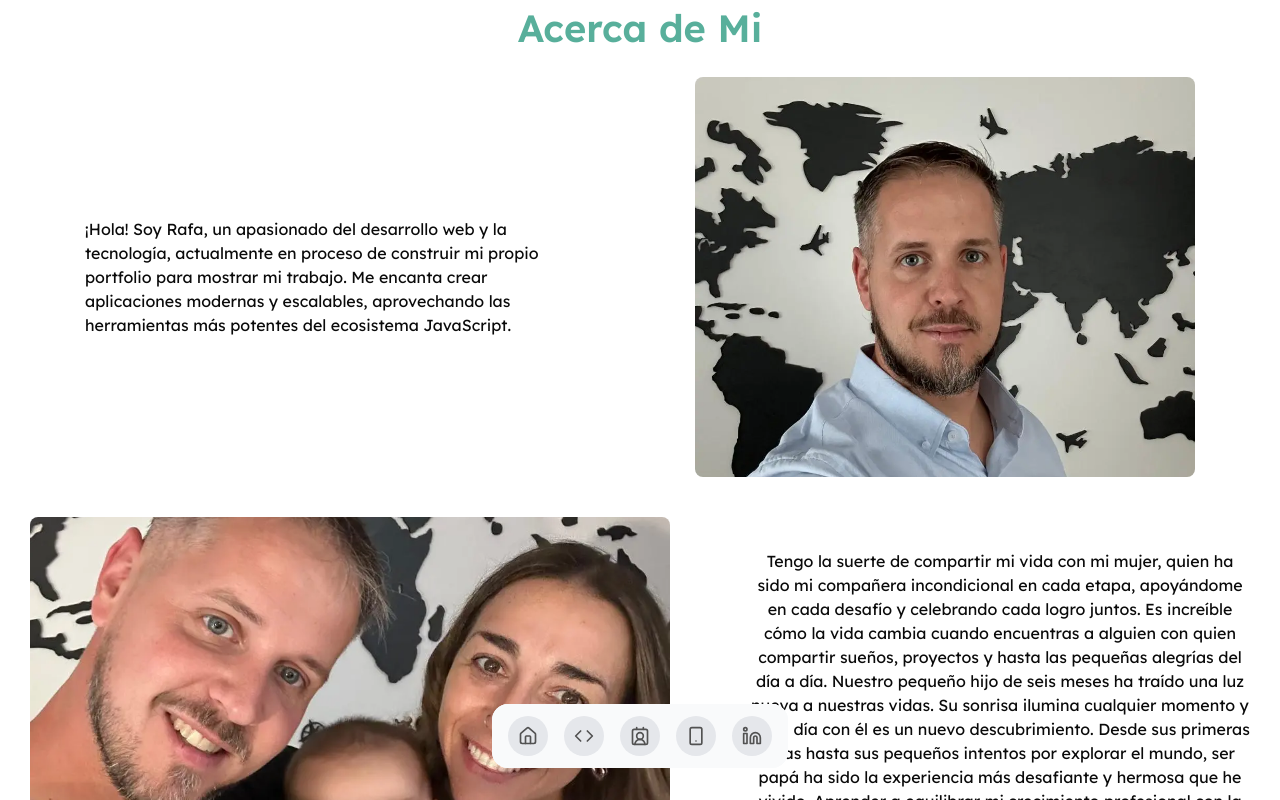
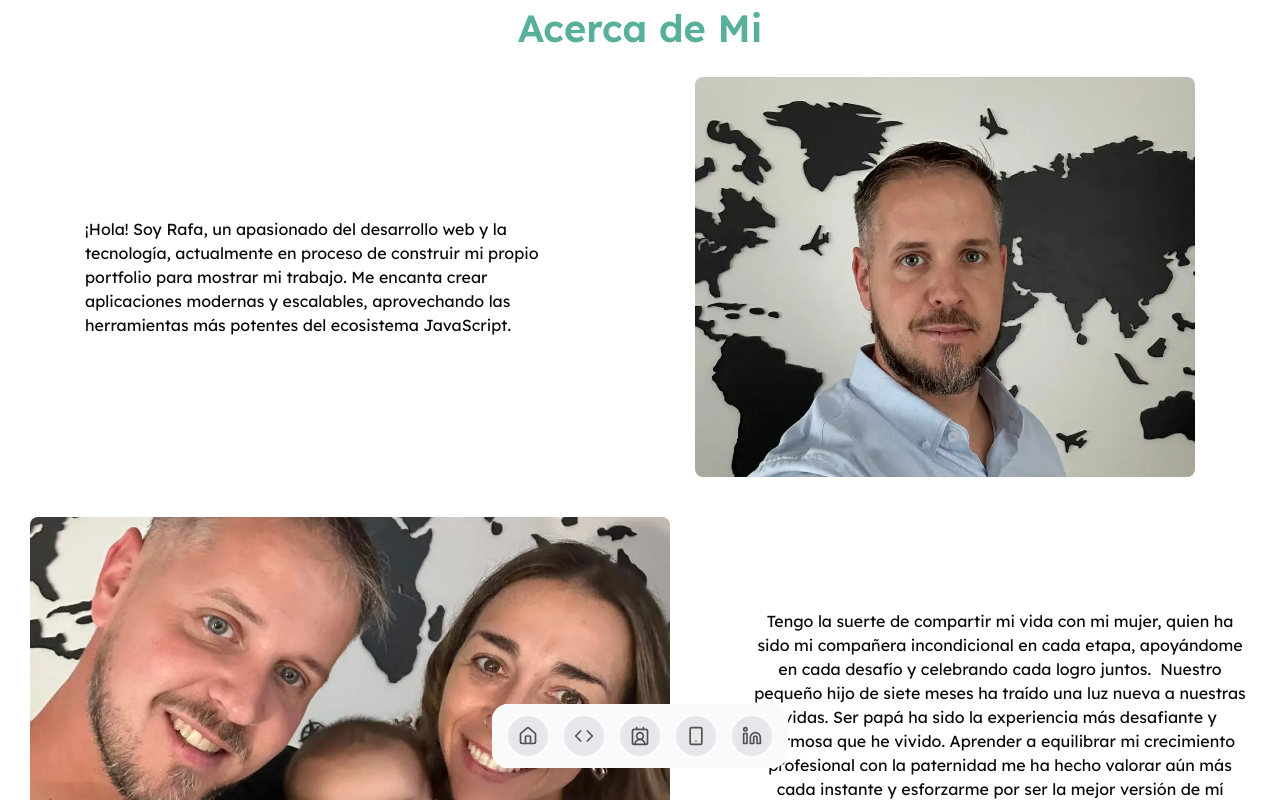
Before and after one commit to rafatreggia/myportfolio, a Next.js app in the folder frontend/: page /sobreMi in a window 1280 px wide. Shown: the top 800 px of the page. Built offline with nearby package versions, Linux system fonts and the light colour scheme.

Commit message:
agregar nuevo proyecto "Proyecto Usuarios" y actualizar descripción personal

```diff
--- a/frontend/app/proyectos/page.jsx
+++ b/frontend/app/proyectos/page.jsx
@@ -41,6 +41,13 @@ const Page = () => {
       descripcion:
         "Desarrollé una app para registrar y visualizar estadísticas de vóley en tiempo real, orientada a mejorar el análisis de rendimiento en partidos y entrenamientos.",
       link: "https://proyectoestadistica.vercel.app/",
+      tecnologias: ["next.js", "shadcn", "tailwind", "typeScript", "html"],
+    },
+    {
+      nombre: "Proyecto Usuarios",
+      descripcion:
+        "Este proyecto permite gestionar una lista de usuarios de forma dinámica y sencilla. Incluye funciones para agregar, editar y conectar usuarios entre sí con comentarios y amistades.",
+      link: "https://proyectousuarios.vercel.app/",
       tecnologias: ["next.js", "shadcn", "tailwind", "typeScript", "html"],
     },
     // Puedes agregar más proyectos aquí
--- a/frontend/app/sobreMi/page.jsx
+++ b/frontend/app/sobreMi/page.jsx
@@ -45,13 +45,8 @@ const Page = () => {
           >
             Tengo la suerte de compartir mi vida con mi mujer, quien ha sido mi
             compañera incondicional en cada etapa, apoyándome en cada desafío y
-            celebrando cada logro juntos. Es increíble cómo la vida cambia
-            cuando encuentras a alguien con quien compartir sueños, proyectos y
-            hasta las pequeñas alegrías del día a día. Nuestro pequeño hijo de
-            seis meses ha traído una luz nueva a nuestras vidas. Su sonrisa
-            ilumina cualquier momento y cada día con él es un nuevo
-            descubrimiento. Desde sus primeras risas hasta sus pequeños intentos
-            por explorar el mundo, ser papá ha sido la experiencia más
+            celebrando cada logro juntos.  Nuestro pequeño hijo de
+            siete meses ha traído una luz nueva a nuestras vidas. Ser papá ha sido la experiencia más
             desafiante y hermosa que he vivido. Aprender a equilibrar mi
             crecimiento profesional con la paternidad me ha hecho valorar aún
             más cada instante y esforzarme por ser la mejor versión de mí mismo,
--- a/frontend/components/SobreMi.jsx
+++ b/frontend/components/SobreMi.jsx
@@ -37,17 +37,13 @@ const SobreMi = () => {
           className="lg:max-w-[500px] text-center"
         >
           Tengo la suerte de compartir mi vida con mi mujer, quien ha sido mi
-          compañera incondicional en cada etapa, apoyándome en cada desafío y
-          celebrando cada logro juntos. Es increíble cómo la vida cambia cuando
-          encuentras a alguien con quien compartir sueños, proyectos y hasta las
-          pequeñas alegrías del día a día. Nuestro pequeño hijo de seis meses ha
-          traído una luz nueva a nuestras vidas. Su sonrisa ilumina cualquier
-          momento y cada día con él es un nuevo descubrimiento. Desde sus
-          primeras risas hasta sus pequeños intentos por explorar el mundo, ser
-          papá ha sido la experiencia más desafiante y hermosa que he vivido.
-          Aprender a equilibrar mi crecimiento profesional con la paternidad me
-          ha hecho valorar aún más cada instante y esforzarme por ser la mejor
-          versión de mí mismo, tanto en mi trabajo como en mi hogar.
+            compañera incondicional en cada etapa, apoyándome en cada desafío y
+            celebrando cada logro juntos.  Nuestro pequeño hijo de
+            siete meses ha traído una luz nueva a nuestras vidas. Ser papá ha sido la experiencia más
+            desafiante y hermosa que he vivido. Aprender a equilibrar mi
+            crecimiento profesional con la paternidad me ha hecho valorar aún
+            más cada instante y esforzarme por ser la mejor versión de mí mismo,
+            tanto en mi trabajo como en mi hogar.
         </TextAnimate>
       </div>
       <a href="/sobreMi" className="text-[#58AF9B]/70 hover:text-[#58AF9B] text-[16px]">Conoce mas sobre mi...</a>
```
